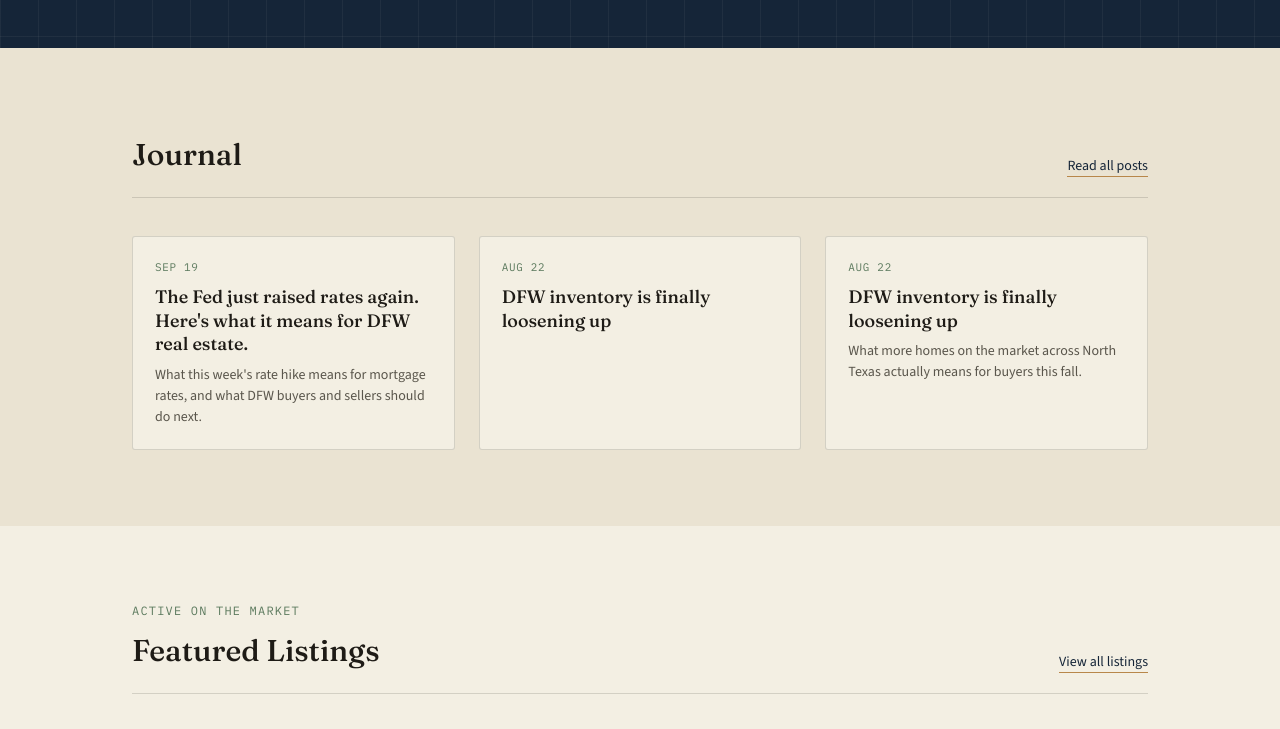
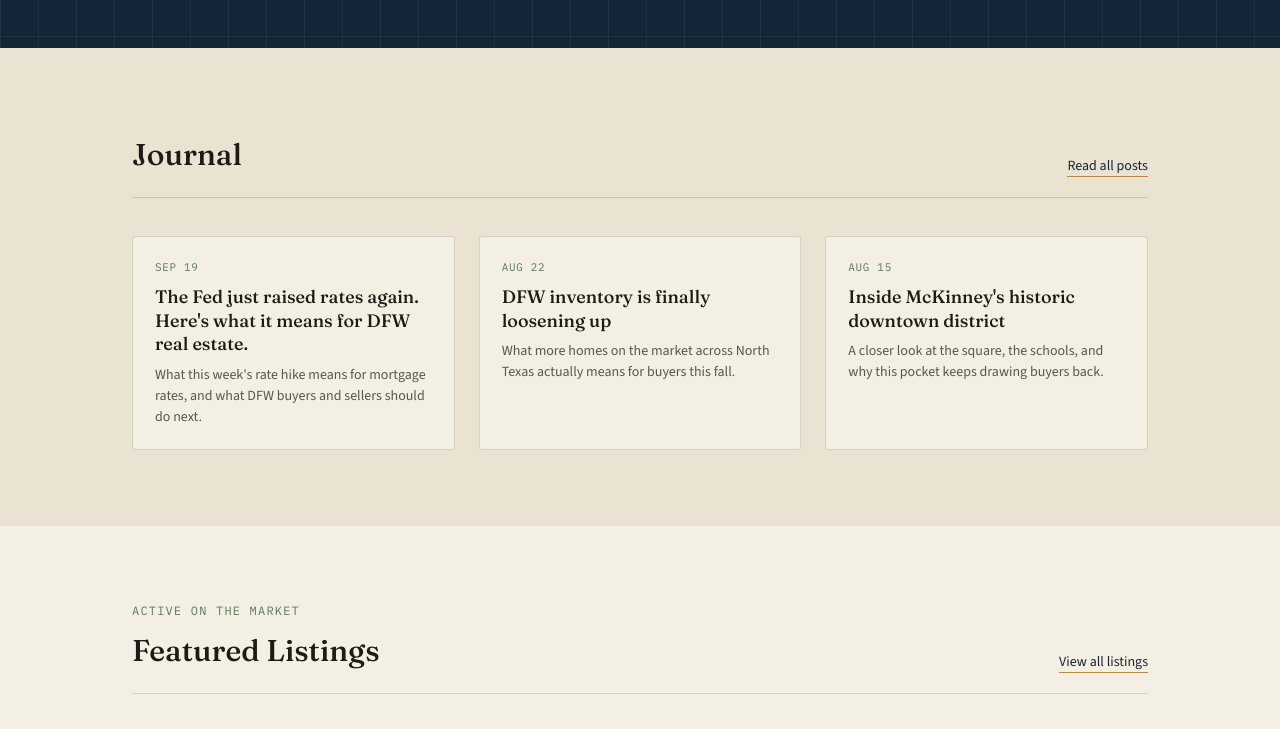
Before and after one commit to nathanielmorales7/deedanddoor, a Jekyll site: the page index.html, which Jekyll copies as it is, in a window 1280 px wide and 900 px high, scrolled down 653 px, cut to the strip 0-729 px from the top of the window. Built offline with Jekyll 4.4.1, drawn with Linux system fonts in a browser that asks for light colours.

Commit message:
Update homepage journal feed (2026-09-19)

```diff
--- a/index.html
+++ b/index.html
@@ -97,15 +97,15 @@
     <h3>The Fed just raised rates again. Here's what it means for DFW real estate.</h3>
     <p>What this week's rate hike means for mortgage rates, and what DFW buyers and sellers should do next.</p>
   </a>
-  <a class="blog-card" href="journal-dfw-inventory-loosening-up.html">
-    <div class="blog-date">Aug 22</div>
-    <h3>DFW inventory is finally loosening up</h3>
-    <p></p>
-  </a>
   <a class="blog-card" href="journal-dfw-inventory-loosening.html">
     <div class="blog-date">Aug 22</div>
     <h3>DFW inventory is finally loosening up</h3>
     <p>What more homes on the market across North Texas actually means for buyers this fall.</p>
+  </a>
+  <a class="blog-card" href="journal-mckinney-downtown.html">
+    <div class="blog-date">Aug 15</div>
+    <h3>Inside McKinney's historic downtown district</h3>
+    <p>A closer look at the square, the schools, and why this pocket keeps drawing buyers back.</p>
   </a>
 </div>
 <!--/JOURNAL:GRID-->
```
